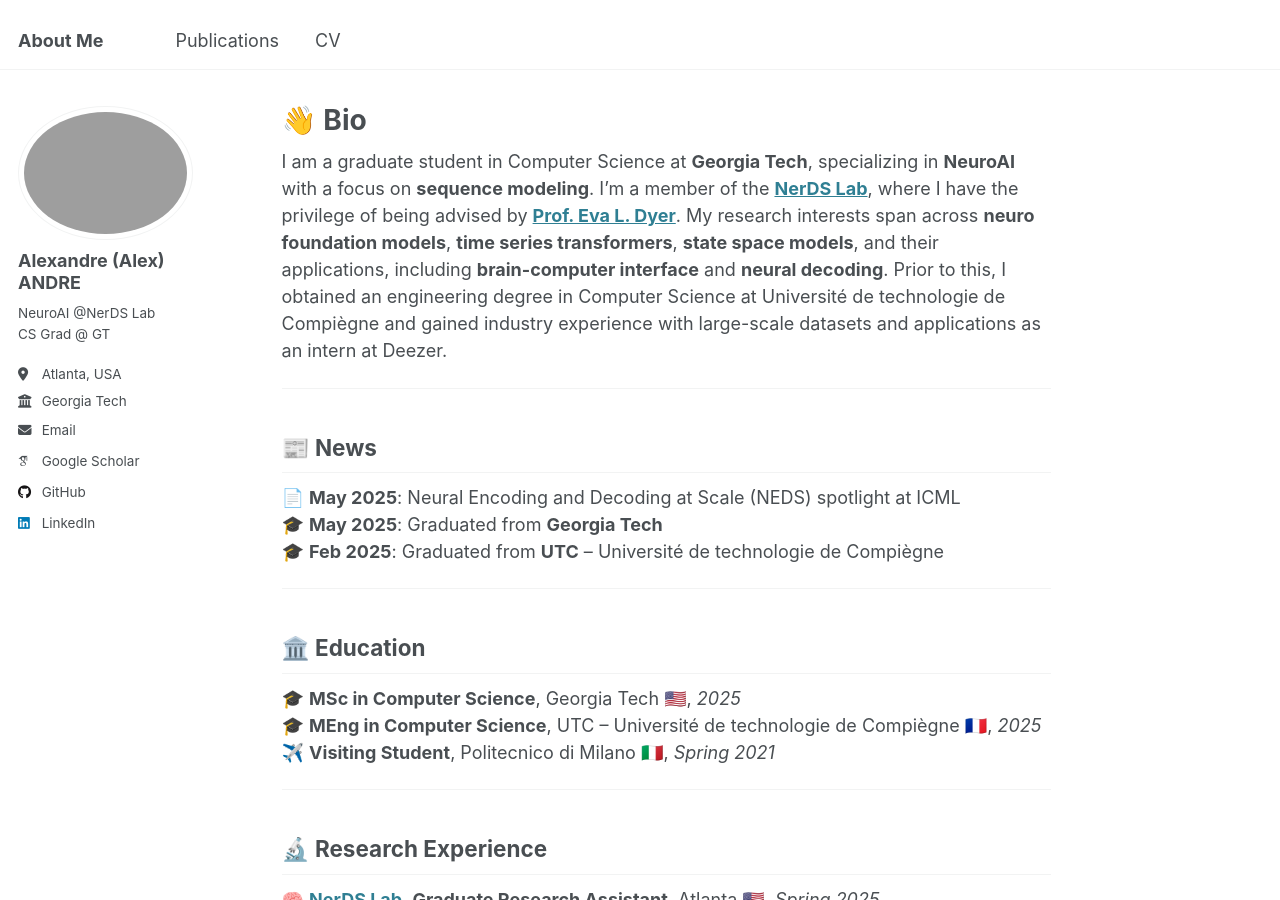
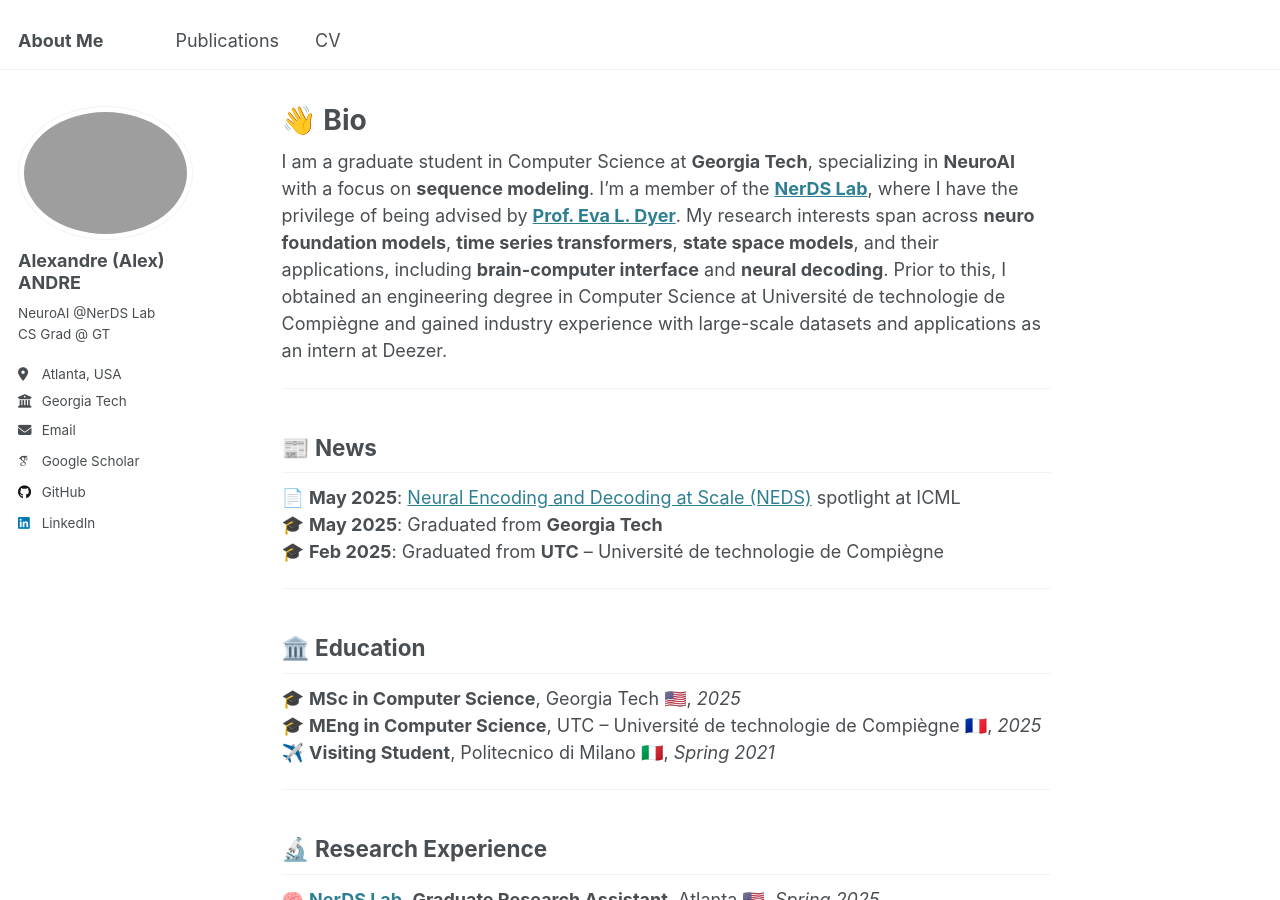
Before and after one commit to AlexandreAndr/profile, a Jekyll site: the page built from _pages/about.md, in a window 1280 px wide and 900 px high. Built offline with Jekyll 4.4.1, drawn with Linux system fonts in a browser that asks for light colours; emoji names are drawn with the system emoji font; some web fonts are replaced; some of the changed lines change nothing that is shown.

Commit message:
Update about.md

```diff
--- a/_pages/about.md
+++ b/_pages/about.md
@@ -11,7 +11,7 @@ I am a graduate student in Computer Science at **Georgia Tech**, specializing in
 
 ---
 ## :newspaper: News
-:page_facing_up: **May 2025**: Neural Encoding and Decoding at Scale (NEDS) spotlight at ICML
+:page_facing_up: **May 2025**: [Neural Encoding and Decoding at Scale (NEDS)](https://arxiv.org/pdf/2504.08201) spotlight at ICML
 :mortar_board: **May 2025**: Graduated from **Georgia Tech**
 :mortar_board: **Feb 2025**: Graduated from **UTC** -- Université de technologie de Compiègne
 
```
